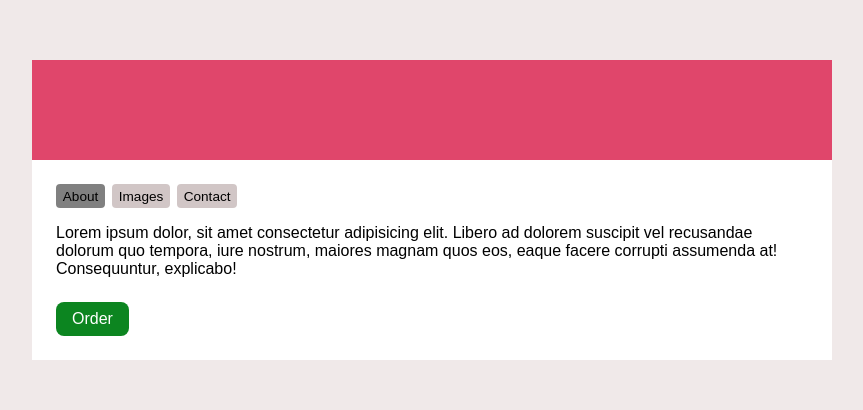
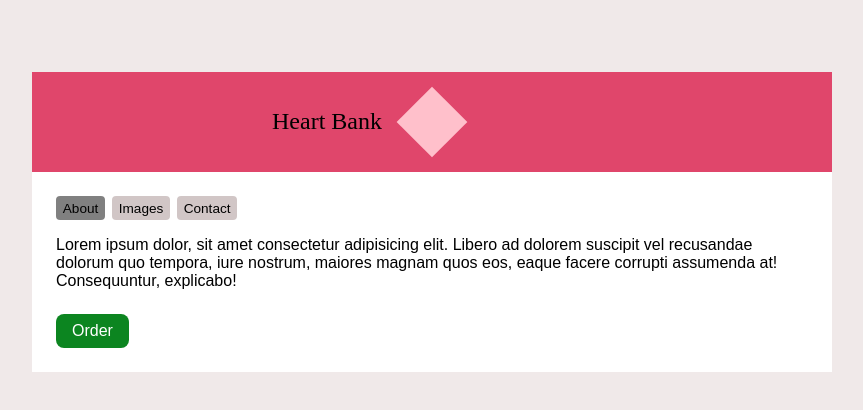
Before and after one commit to GiorgiSvanishvili/Card-example, a plain HTML site: page index.html in a window 1280 px wide. Shown: the part 190-600 px from the top of the page, without its empty margins (208-1071 px from the left). Drawn offline with Linux system fonts and the light colour scheme.

Commit message:
I tried to draw heart-like figure with css

```diff
--- a/index.html
+++ b/index.html
@@ -9,7 +9,9 @@
     </head>
     <body>
         <div class="card">
-            <span class="card__img"></span>
+            <span class="card__img">
+                <ul class="card__note">Heart Bank</ul>
+            </span>
 
             <div class="card__content">
                 <ul class="card__list">
@@ -21,5 +23,7 @@
                 <a class="card__link" href="#">Order</a>
             </div>
         </div>
+        <div class="card__back"</div>
+        <div class="card__heart"</div>
     </body>
 </html>
--- a/scss/main.scss
+++ b/scss/main.scss
@@ -18,6 +18,11 @@ body{
         width:100%;
         background:#e0466b;
 
+    }
+    &__note{
+        display:flex;
+        font-family:sans-serif;
+        padding:1.5em;
     }
     &__content {
        padding:1.5em;
```
Also changed, not shown: scss/main.css.
